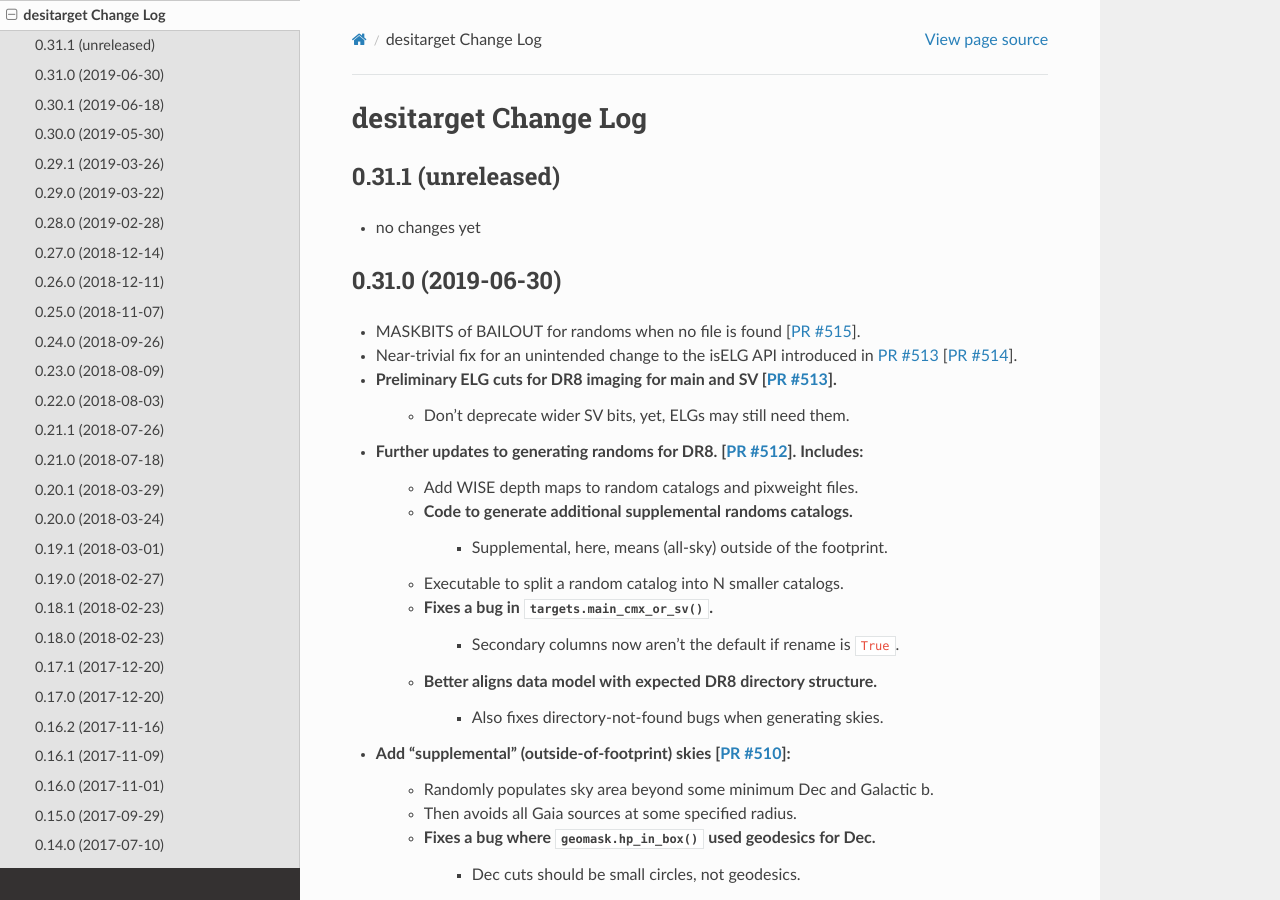
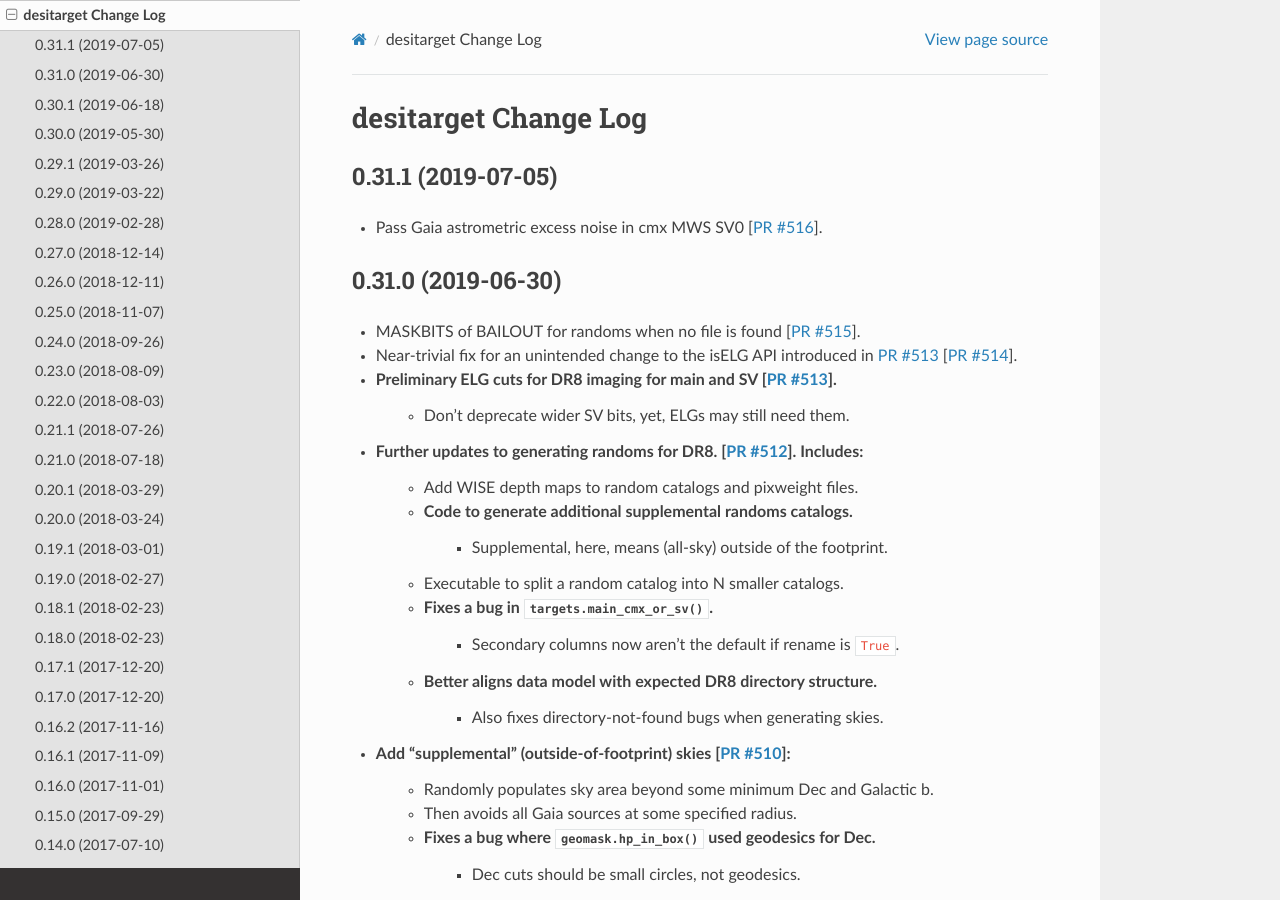
Before and after one commit to desihub/desitarget, a Sphinx documentation site: the page built from doc/changes.rst, in a window 1280 px wide and 900 px high. Built offline with Sphinx 7.4.7 and the Read the Docs theme 2.0.0, drawn with Linux system fonts in a browser that asks for light colours.

Commit message:
update changes docs

```diff
--- a/doc/changes.rst
+++ b/doc/changes.rst
@@ -2,10 +2,12 @@
 desitarget Change Log
 =====================
 
-0.31.1 (unreleased)
+0.31.1 (2019-07-05)
 -------------------
 
-* no changes yet
+* Pass Gaia astrometric excess noise in cmx MWS SV0 [`PR #516`_].
+
+.. _`PR #516`: https://github.com/desihub/desitarget/pull/516
 
 0.31.0 (2019-06-30)
 -------------------
```
